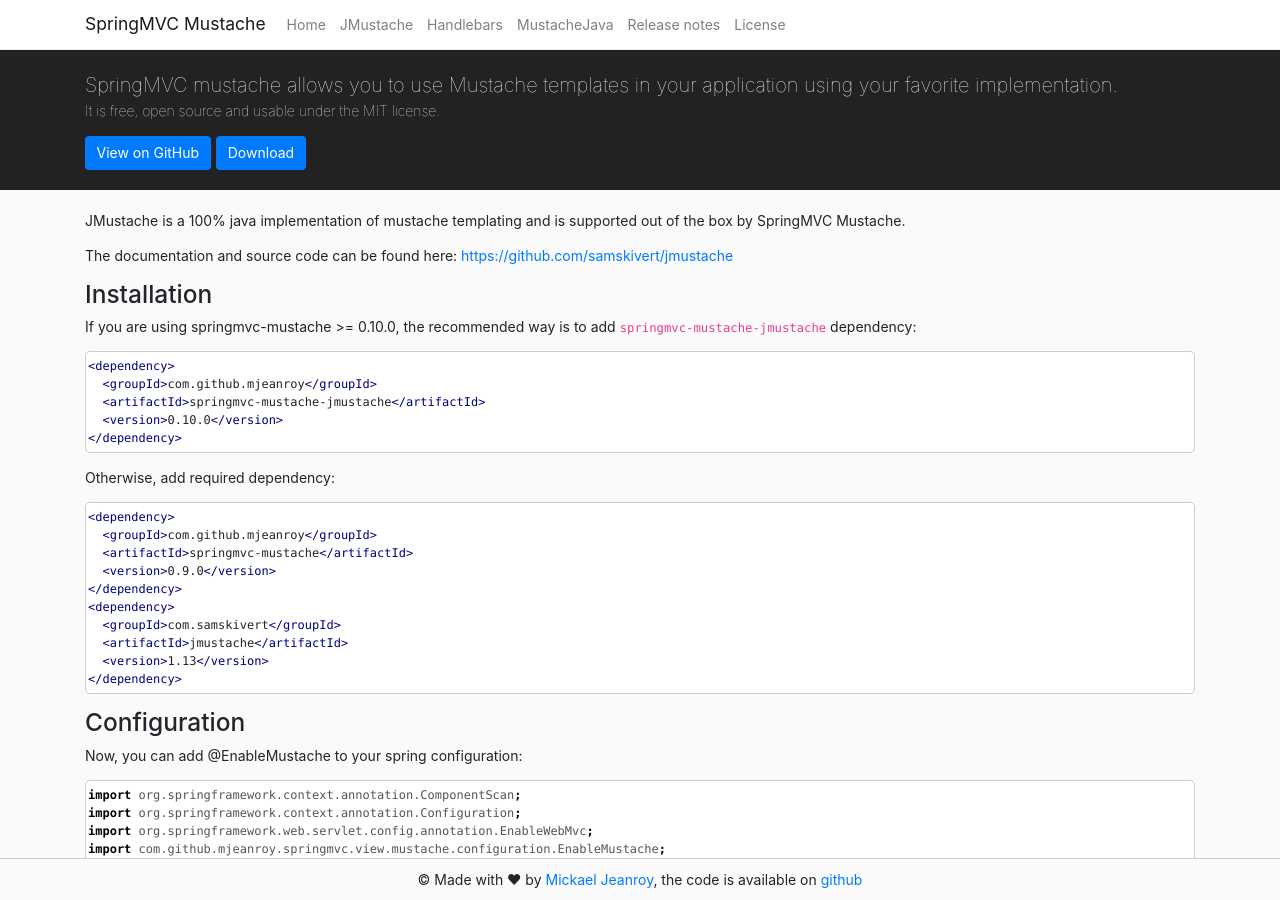
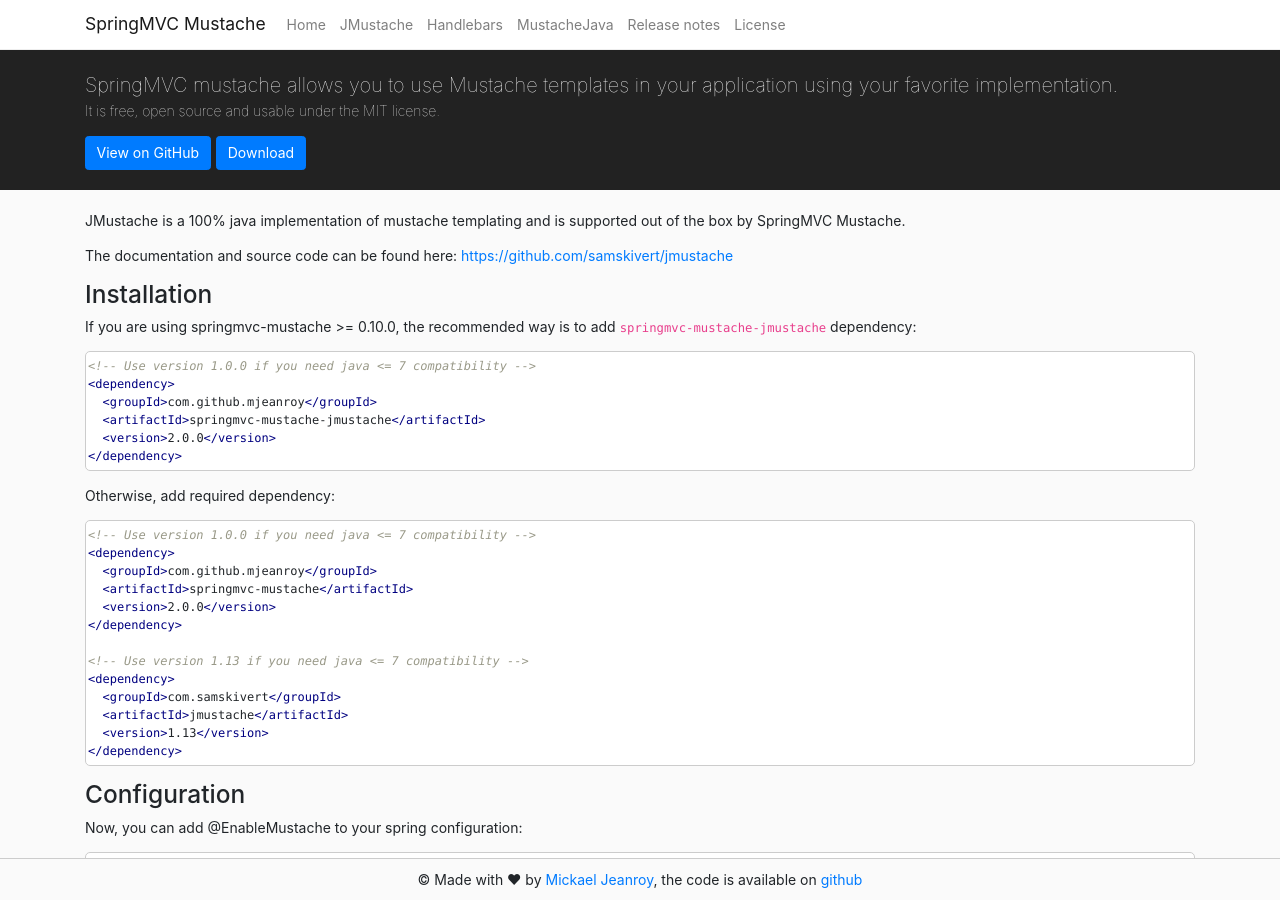
Before and after one commit to mjeanroy/springmvc-mustache, a Jekyll site: the page built from docs/01-jmustache.md, in a window 1280 px wide and 900 px high. Built offline with Jekyll 4.4.1, drawn with Linux system fonts in a browser that asks for light colours; our own code applies the rules of GitHub Pages for plain Markdown files.

Commit message:
docs: update documentation

````diff
--- a/docs/01-jmustache.md
+++ b/docs/01-jmustache.md
@@ -7,21 +7,25 @@ The documentation and source code can be found here: [https://github.com/samskiv
 If you are using springmvc-mustache >= 0.10.0, the recommended way is to add `springmvc-mustache-jmustache` dependency:
 
 ```xml
+<!-- Use version 1.0.0 if you need java <= 7 compatibility -->
 <dependency>
   <groupId>com.github.mjeanroy</groupId>
   <artifactId>springmvc-mustache-jmustache</artifactId>
-  <version>0.10.0</version>
+  <version>2.0.0</version>
 </dependency>
 ```
 
 Otherwise, add required dependency:
 
 ```xml
+<!-- Use version 1.0.0 if you need java <= 7 compatibility -->
 <dependency>
   <groupId>com.github.mjeanroy</groupId>
   <artifactId>springmvc-mustache</artifactId>
-  <version>0.9.0</version>
+  <version>2.0.0</version>
 </dependency>
+
+<!-- Use version 1.13 if you need java <= 7 compatibility -->
 <dependency>
   <groupId>com.samskivert</groupId>
   <artifactId>jmustache</artifactId>
````
